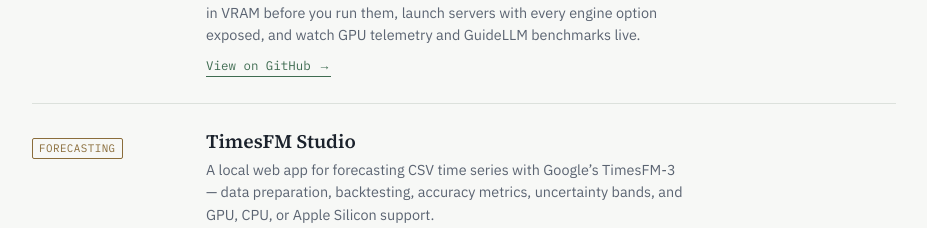
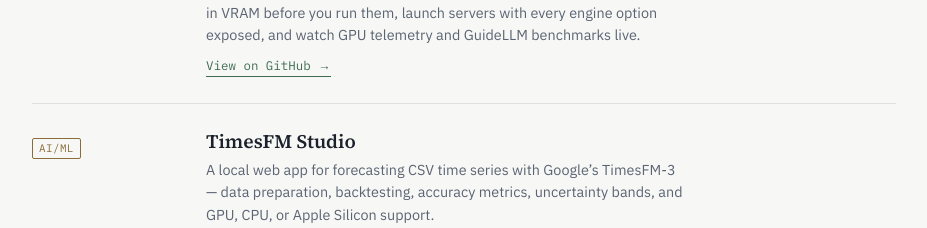
Before and after one commit to dewardvide/davids-tech-journal, a Next.js app: page / in a window 1280 px wide. Shown: the part 1081-1309 px from the top of the page, without its empty margins (176-1103 px from the left). Built offline with nearby package versions, Linux system fonts and the light colour scheme.

Commit message:
Update TimesFM Studio tag to AI/ML

```diff
--- a/app/page.tsx
+++ b/app/page.tsx
@@ -30,7 +30,7 @@
     body: 'A local control plane for vLLM: search and download models, check they fit in VRAM before you run them, launch servers with every engine option exposed, and watch GPU telemetry and GuideLLM benchmarks live.',
   },
   {
-    tag: 'FORECASTING',
+    tag: 'AI/ML',
     title: 'TimesFM Studio',
     href: LINKS.timesfmStudio,
     body: 'A local web app for forecasting CSV time series with Google’s TimesFM-3 — data preparation, backtesting, accuracy metrics, uncertainty bands, and GPU, CPU, or Apple Silicon support.',
```
